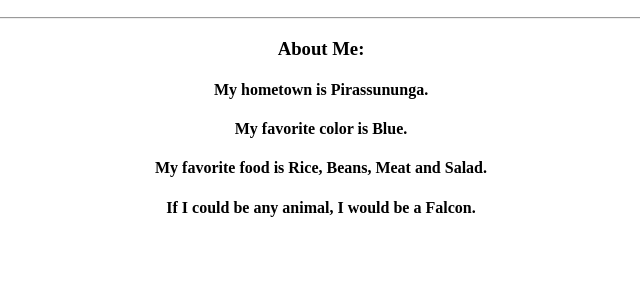
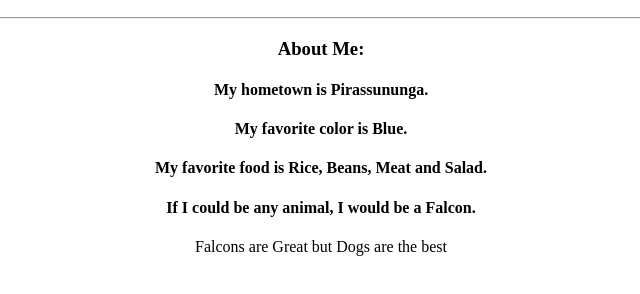
Before and after one commit to hfgnb123/Profile, a plain HTML site: page index.html in a window 1280 px wide. Shown: the part 110-404 px from the top of the page, without its empty margins (319-959 px from the left). Drawn offline with Linux system fonts and the light colour scheme.

Commit message:
adding a new comment

```diff
--- a/index.html
+++ b/index.html
@@ -15,6 +15,7 @@
 					<h4>My favorite color is Blue.</h4>
 					<h4>My favorite food is Rice, Beans, Meat and Salad.</h4>
 					<h4>If I could be any animal, I would be a Falcon.</h4>
+                    <p> Falcons are Great but Dogs are the best</p>
 			</div>
 		  </body>
 		</html>
```
